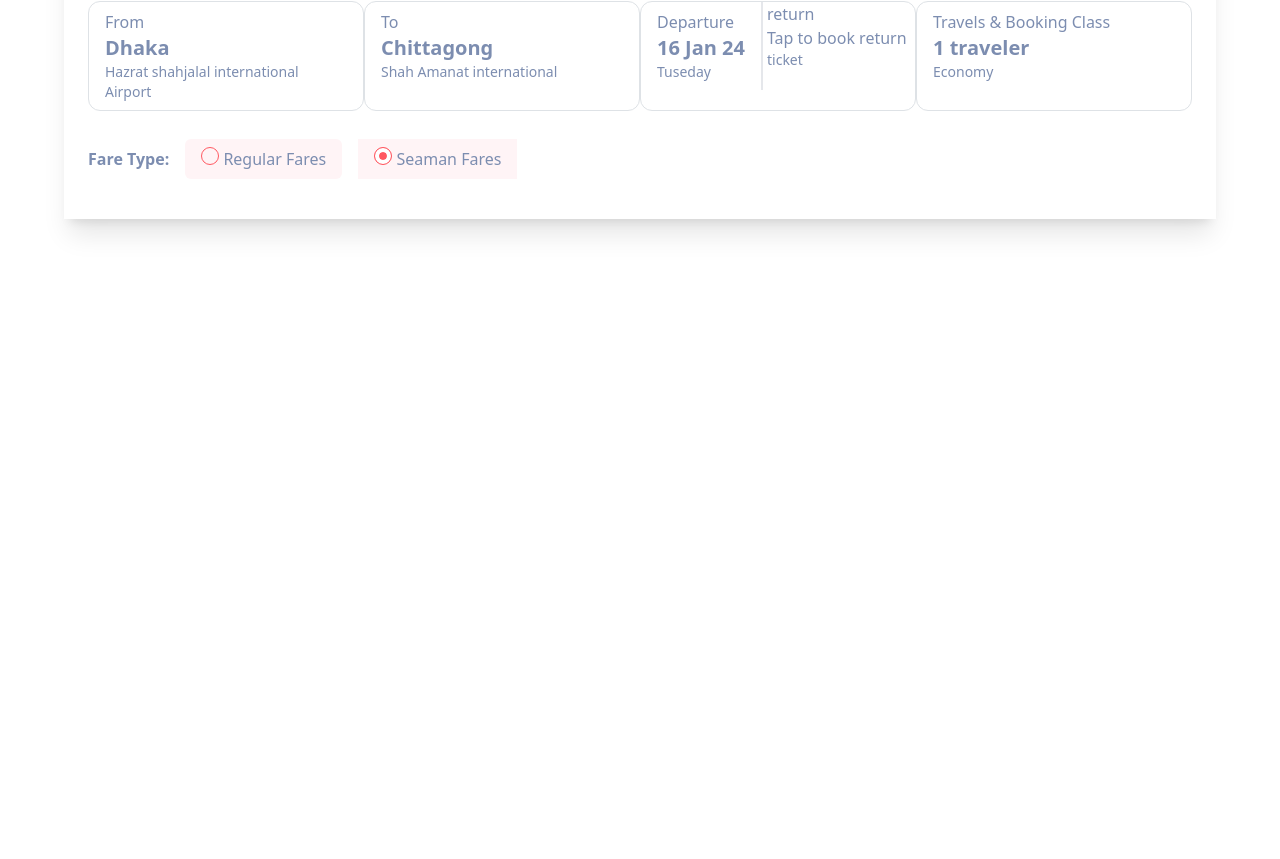
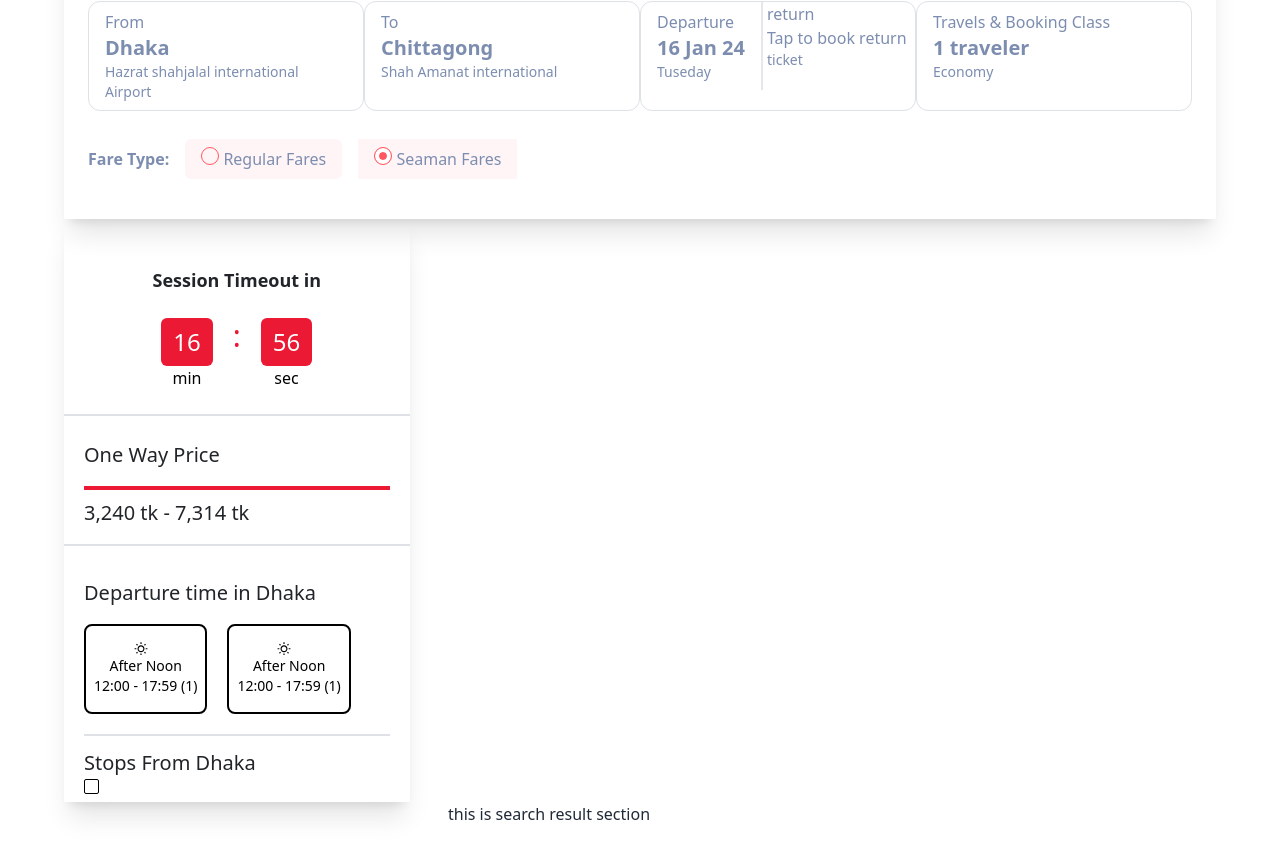
Before and after one commit to rezaul118255/Code-club-task, a React (Vite) app: page / in a window 1280 px wide. Shown: the part 159-1018 px from the top of the page. Before the commit the page ends 800 px from the top, so only its background shows below. Built offline with nearby package versions, Linux system fonts and the light colour scheme.

Commit message:
Checkbox add

```diff
--- a/src/App.jsx
+++ b/src/App.jsx
@@ -2,6 +2,8 @@
 import './App.css'
 import Banner from './Component/Banner/Banner'
 import Navbar from './Component/Navbar/Navbar'
+import SearchResult from './Component/SearchResult/SearchResult'
+import Sidebar from './Component/Sidebar/Sidebar'
 
 function App() {
 
@@ -11,6 +13,13 @@ function App() {
       <div className='max-w-6xl mx-auto'>
         <Navbar></Navbar>
         <Banner></Banner>
+
+        <div className='md:w-[30%]  shadow-xl text-[#ffffff]   md:pt-12 '>
+          <Sidebar />
+        </div>
+        <div className='md:w-[65%] bg-white md:right-0 md:absolute pb-20'>
+          <SearchResult />
+        </div>
       </div>
 
     </>
--- /dev/null
+++ b/src/Component/SearchResult/SearchResult.jsx
@@ -0,0 +1,11 @@
+
+
+const SearchResult = () => {
+    return (
+        <div>
+            <h1>this is search result section</h1>
+        </div>
+    );
+};
+
+export default SearchResult;
--- /dev/null
+++ b/src/Component/Sidebar/Sidebar.jsx
@@ -0,0 +1,14 @@
+import SecondSection from "../../SideBanner/SecondSection";
+import SessionTime from "../../SideBanner/SessionTime";
+
+
+const Sidebar = () => {
+    return (
+        <div>
+            <SessionTime></SessionTime>
+            <SecondSection></SecondSection>
+        </div>
+    );
+};
+
+export default Sidebar;
--- /dev/null
+++ b/src/SideBanner/SecondSection.jsx
@@ -0,0 +1,24 @@
+
+import "./SideBanner.css";
+
+const SecondSection = () => {
+
+
+
+    return (
+        <div className="px-5">
+            <div className="border-t-2 border-[#dee2e6]">
+                <h1 className="text-[#212529] text-[20px] mt-3"> Stops From Dhaka</h1>
+            </div>
+
+
+
+            <label className="container">Four
+                <input className="border " type="checkbox" />
+                <span className="checkmark border rounded-sm border-black"></span>
+            </label>
+        </div>
+    );
+};
+
+export default SecondSection;
--- /dev/null
+++ b/src/SideBanner/SessionTime.jsx
@@ -0,0 +1,74 @@
+
+import { MdOutlineWbSunny } from "react-icons/md";
+const SessionTime = () => {
+    return (
+        <div className="">
+            {/* Session Time out section */}
+            <h1 className="text-[#212529] text-[18px] font-semibold text-center"> Session Timeout in</h1>
+            <div className="flex justify-center gap-5 p-6">
+                <div>
+                    <div className="p-2 px-3 bg-[#eb1933] rounded-md  text-white">
+                        <h1 className="text-white text-2xl">16</h1>
+                    </div>
+                    <div>
+                        <h1 className="text-black text-center">min</h1>
+                    </div>
+
+                </div>
+                <span className="text-[#eb1933] text-3xl"> :</span>
+                <div>
+                    <div className="p-2 px-3 bg-[#eb1933] rounded-md  text-white">
+                        <h1 className="text-white text-2xl">56</h1>
+                    </div>
+                    <div>
+                        <h1 className="text-black text-center">sec</h1>
+                    </div>
+
+                </div>
+
+
+            </div>
+
+            {/* oneway price seciton */}
+            <div className="border-t-2 border-[#dee2e6] px-5">
+                <div className="border-b-4 py-4 mt-2 border-[#eb1933] ">
+                    <h1 className="text-[#212529] text-[20px]  "> One Way Price</h1>
+                </div>
+                <h1 className="text-[#212529] text-[20px] mt-2  "> 3,240 tk - 7,314 tk</h1>
+
+            </div>
+            <div className="border-t-2 mt-4 border-[#dee2e6] px-5 py-5">
+                <h1 className="text-[#212529] text-[20px] mt-3  "> Departure time in Dhaka</h1>
+                <div className="flex gap-5 mt-4">
+                    <div className="border-2 border-black text-black hover:bg-[#eb1933] rounded-lg">
+
+                        <div className="text-center text-sm py-4 px-2">
+                            <div className="ms-10">
+                                <MdOutlineWbSunny />
+                            </div>
+
+                            <h1 className="">After Noon</h1>
+                            <h1 className="">12:00 - 17:59 (1)</h1>
+                        </div>
+                    </div>
+                    <div className="border-2 border-black text-black hover:bg-[#eb1933] rounded-lg">
+
+                        <div className="text-center  text-sm py-4 px-2 ">
+                            <div className=" ms-10">
+                                < MdOutlineWbSunny />
+                            </div>
+
+                            <h1 >After Noon</h1>
+                            <h1>12:00 - 17:59 (1)</h1>
+                        </div>
+                    </div>
+                </div>
+
+            </div>
+
+
+        </div>
+    );
+};
+
+export default SessionTime;
--- /dev/null
+++ b/src/SideBanner/SideBanner.css
@@ -0,0 +1,60 @@
+.container {
+
+    position: relative;
+
+
+    cursor: pointer;
+
+}
+
+/* Hide the browser's default checkbox */
+.container input {
+    position: absolute;
+    opacity: 0;
+    cursor: pointer;
+    height: 0;
+    width: 0;
+}
+
+/* Create a custom checkbox */
+.checkmark {
+    position: absolute;
+    top: 0;
+    left: 0;
+    height: 15px;
+    width: 15px;
+
+    background-color: #ffff;
+}
+
+
+
+/* When the checkbox is checked, add a blue background */
+.container input:checked~.checkmark {
+    background-color: #f40808;
+}
+
+/* Create the checkmark/indicator (hidden when not checked) */
+.checkmark:after {
+    content: "";
+    position: absolute;
+    display: none;
+}
+
+/* Show the checkmark when checked */
+.container input:checked~.checkmark:after {
+    display: block;
+}
+
+/* Style the checkmark/indicator */
+.container .checkmark:after {
+    left: 5px;
+    top: 0px;
+    width: 5px;
+    height: 10px;
+    border: solid white;
+    border-width: 0 3px 3px 0;
+    -webkit-transform: rotate(45deg);
+    -ms-transform: rotate(45deg);
+    transform: rotate(45deg);
+}
```
